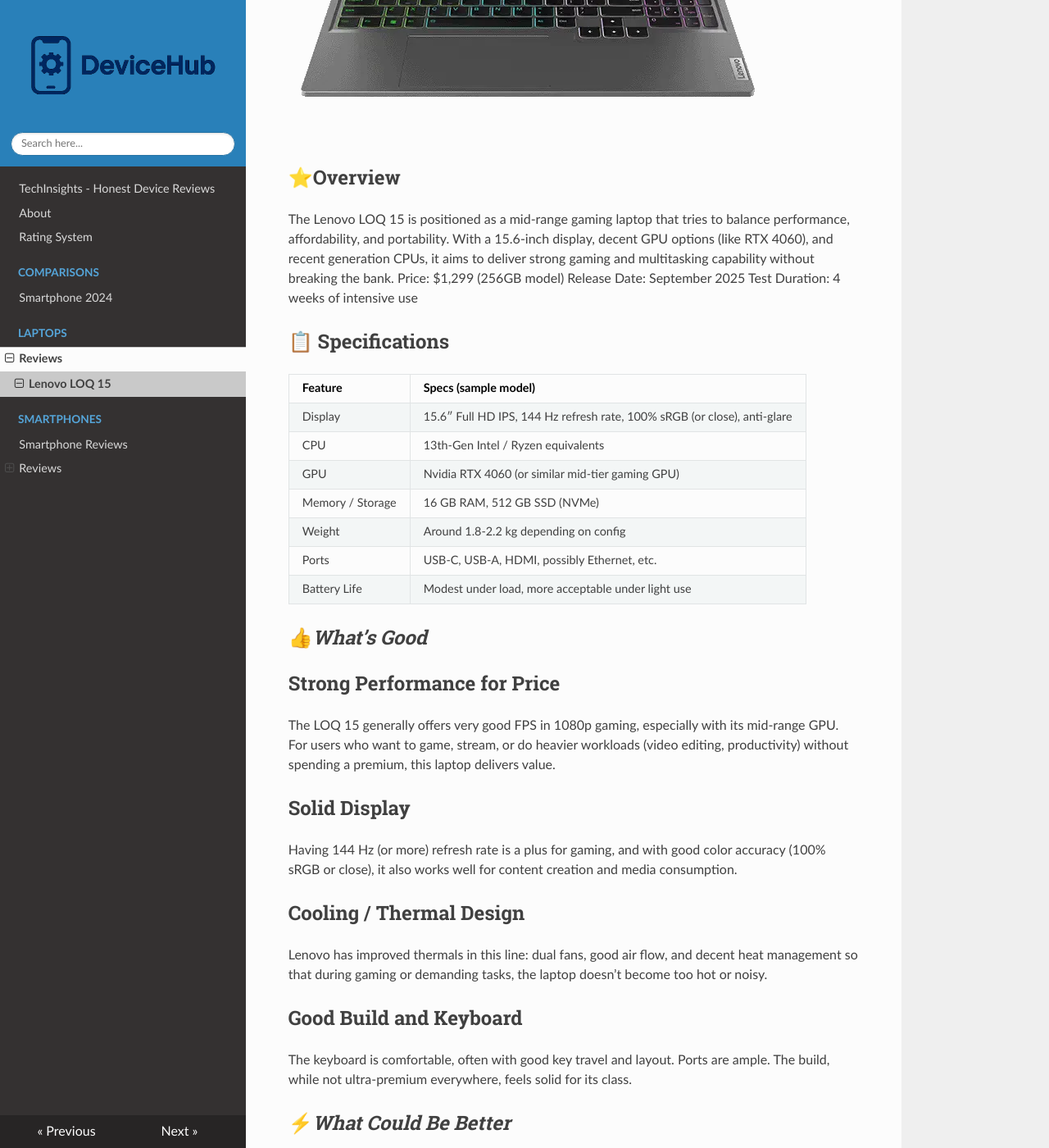
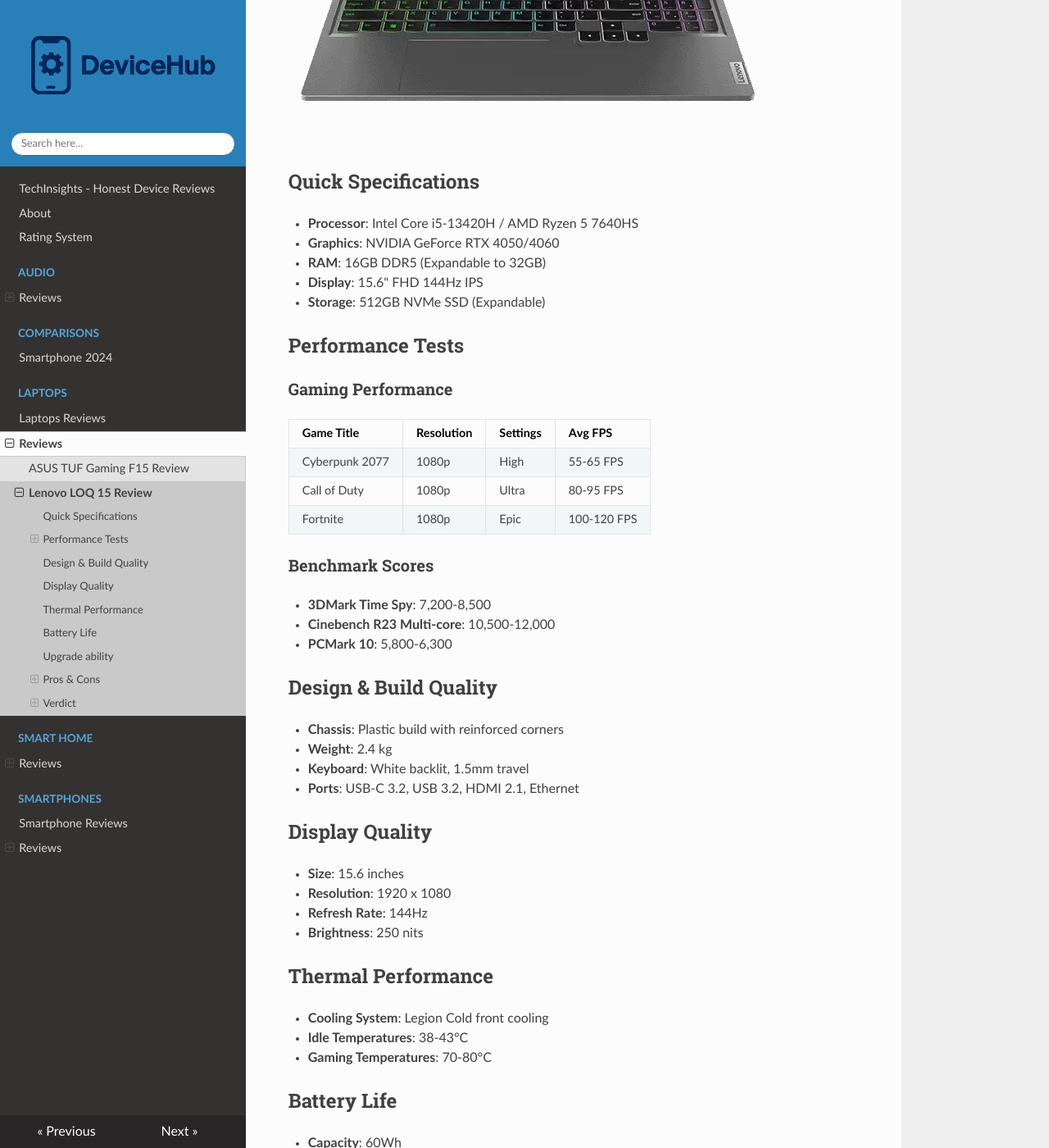
Before and after one commit to AlexRos177/mkdocs_1, an MkDocs documentation site: the page built from docs/laptops/reviews/Lenovo LOQ 15.md, in a window 1280 px wide and 1400 px high, scrolled down 563 px. Shown: the whole window at 82% size. Built offline with MkDocs 1.6.1, drawn with Linux system fonts in a browser that asks for light colours; nearby versions of some CDN libraries; some of the changed text lies outside the part shown.

Commit message:
Add new changes

```diff
--- /dev/null
+++ b/docs/audio/reviews/audio.md
@@ -0,0 +1,5 @@
+# Audio Equipment Reviews
+
+*Audio reviews coming soon!*
+
+[← Back to Home](../../index.md)
--- /dev/null
+++ b/docs/laptops/index.md
@@ -0,0 +1,33 @@
+# Laptops Reviews
+
+Cutting-edge new technology tested and reviewed. I evaluate everything from flagship powerhouses to budget gems.
+
+## 📱 Currently Testing
+
+- [ASUS TUF Gaming F15](asus-tuf-gaming-f15 .md)
+- [Lenovo LOQ 15](lenovo-loq-15 .md)
+
+## Top Picks
+*Coming soon*
+
+## Latest Reviews
+
+### [ASUS TUF Gaming F15](asus-tuf-gaming-f15 .md)
+**Rating: 8.5/10** - Excellent gaming performance with durable build quality
+
+### [Lenovo LOQ 15](lenovo-loq-15 .md)
+**Rating: 8.0/10** - Great value for budget-conscious gamers
+
+- **Lenovo LOQ 15** - Week 2 of testing
+- **ASUS TUF Gaming F15** - Week 1 of testing
+- **Acer Nitro 5** - Review coming next week
+
+## 🏆 Top Picks
+| Model                   | CPU / GPU                   | Display          | Weight | Battery | Starting Price | Summary                                                         |
+| ----------------------- | --------------------------- | ---------------- | ------ | ------- | -------------- | --------------------------------------------------------------- |
+| **Lenovo LOQ 15**       | Intel i7-13620H / RTX 4060  | 15.6″ FHD 144 Hz | 2.4 kg | ~6 hrs  | 💲1,099        | Great all-rounder; excellent cooling and value, slightly bulky. |
+| **ASUS TUF Gaming F15** | Intel i7-13700H / RTX 4060  | 15.6″ FHD 144 Hz | 2.2 kg | ~7 hrs  | 💲1,149        | Durable design, better battery, but louder fans.                |
+| **Acer Nitro 5**        | Intel i7-13650HX / RTX 4060 | 15.6″ FHD 165 Hz | 2.5 kg | ~6 hrs  | 💲1,099        | Strong gaming punch, heavier chassis, plastic feel.             |
+
+
+[View all laptops reviews →](../laptops)
--- a/docs/laptops/reviews/Lenovo LOQ 15.md
+++ b/docs/laptops/reviews/Lenovo LOQ 15.md
@@ -1,75 +1,83 @@
-## Lenovo LOQ 15 (15″) – Review
+---
+hide:
+  - toc
+---
+
+# Lenovo LOQ 15 Review
 
 ![Lenovo15](./images/lenovo15.png)
 
-## ⭐Overview
+## Quick Specifications
+- **Processor**: Intel Core i5-13420H / AMD Ryzen 5 7640HS
+- **Graphics**: NVIDIA GeForce RTX 4050/4060
+- **RAM**: 16GB DDR5 (Expandable to 32GB)
+- **Display**: 15.6" FHD 144Hz IPS
+- **Storage**: 512GB NVMe SSD (Expandable)
 
-The Lenovo LOQ 15 is positioned as a mid-range gaming laptop that tries to balance performance,
-affordability, and portability. With a 15.6-inch display, decent GPU options (like RTX 4060),
-and recent generation CPUs, it aims to deliver strong gaming and multitasking capability without breaking the bank.
-Price: $1,299 (256GB model)
-Release Date: September 2025
-Test Duration: 4 weeks of intensive use
+## Performance Tests
 
-## 📋 Specifications
-| Feature          | Specs (sample model)                                                     |
-| ---------------- | ------------------------------------------------------------------------ |
-| Display          | 15.6″ Full HD IPS, 144 Hz refresh rate, 100% sRGB (or close), anti-glare |
-| CPU              | 13th-Gen Intel / Ryzen equivalents                                       |
-| GPU              | Nvidia RTX 4060 (or similar mid-tier gaming GPU)                         |
-| Memory / Storage | 16 GB RAM, 512 GB SSD (NVMe)                                             |
-| Weight           | Around 1.8-2.2 kg depending on config                                    |
-| Ports            | USB-C, USB-A, HDMI, possibly Ethernet, etc.                              |
-| Battery Life     | Modest under load, more acceptable under light use                       |
+### Gaming Performance
+| Game Title | Resolution | Settings | Avg FPS |
+|------------|------------|----------|---------|
+| Cyberpunk 2077 | 1080p | High | 55-65 FPS |
+| Call of Duty | 1080p | Ultra | 80-95 FPS |
+| Fortnite | 1080p | Epic | 100-120 FPS |
 
-##  👍*What’s Good*
+### Benchmark Scores
+- **3DMark Time Spy**: 7,200-8,500
+- **Cinebench R23 Multi-core**: 10,500-12,000
+- **PCMark 10**: 5,800-6,300
 
-## Strong Performance for Price
-The LOQ 15 generally offers very good FPS in 1080p gaming, especially with its mid-range GPU.
-For users who want to game, stream, or do heavier workloads (video editing, productivity) without spending a premium, this laptop delivers value.
+## Design & Build Quality
+- **Chassis**: Plastic build with reinforced corners
+- **Weight**: 2.4 kg
+- **Keyboard**: White backlit, 1.5mm travel
+- **Ports**: USB-C 3.2, USB 3.2, HDMI 2.1, Ethernet
 
-## Solid Display
-Having 144 Hz (or more) refresh rate is a plus for gaming, and with good color accuracy (100% sRGB or close),
-it also works well for content creation and media consumption.
+## Display Quality
+- **Size**: 15.6 inches
+- **Resolution**: 1920 x 1080
+- **Refresh Rate**: 144Hz
+- **Brightness**: 250 nits
 
-## Cooling / Thermal Design
-Lenovo has improved thermals in this line: dual fans, good air flow,
-and decent heat management so that during gaming or demanding tasks, the laptop doesn’t become too hot or noisy.
+## Thermal Performance
+- **Cooling System**: Legion Cold front cooling
+- **Idle Temperatures**: 38-43°C
+- **Gaming Temperatures**: 70-80°C
 
-## Good Build and Keyboard
-The keyboard is comfortable, often with good key travel and layout.
-Ports are ample. The build, while not ultra-premium everywhere, feels solid for its class.
+## Battery Life
+- **Capacity**: 60Wh
+- **Video Playback**: 4-5 hours
+- **Gaming**: 1-1.5 hours
 
-## ⚡*What Could Be Better*
+## Upgrade ability
+- **RAM**: 2x SODIMM slots (DDR5)
+- **Storage**: 2x M.2 NVMe slots
+- **Easy access** bottom panel
 
-## Battery Life Under Stress
-Gaming and heavy workloads drain battery quickly. Don’t expect long hours away from a power outlet if you push the machine hard.
-Light tasks are okay, but for mobility under load it’s weaker.
+## Pros & Cons
 
-## Weight and Bulk
-Even though 15″ is more portable than 17″ models, the LOQ 15 is still heavier and thicker than ultraportables.
-Carrying it around daily will be noticeable.
+### ✅ Pros
+- Excellent value for money
+- Good gaming performance for price
+- Upgrade-friendly design
+- Legion cooling system
 
-## Display Brightness / Glare
-In brighter environments (sunlight, bright rooms), the display may struggle.
-Anti-glare helps, but brightness levels could be better in many configurations.
+### ❌ Cons
+- Average battery life
+- Heavier than some competitors
+- Display could be brighter
 
-## Some Bloatware
-Like many laptops, there can be preinstalled software (including Lenovo’s own tools) that some users may want to uninstall or disable.
+## Verdict
 
-## Who It’s Best For
+**Rating: 8.0/10**
 
-Gamers on a moderate budget who want good frame rates at 1080p and don’t need ultra 4K or extreme specs.
-Content creators who want a decent screen, SSD speeds, and a machine that does double duty (work + play).
-Students or professionals who need a strong performance laptop but can accept tradeoffs in battery life and portability.
+The Lenovo LOQ 15 strikes an excellent balance between performance and affordability.
 
-## 🎯 Verdict
-The Lenovo LOQ 15 is a strong contender in the 15-inch segment.
-It doesn’t excel in every dimension, but it hits the sweet spot of performance, decent build, and price.
-If you prioritize gaming and power over ultralight design and don't mind carrying a bit more, it’s one of the more compelling options in its price range.
+### Best For:
+- Budget to mid-range gamers
+- Students needing gaming capability
+- Users who value upgrade ability
 
-## ⚡ Performance Benchmarks
-
-
-
+---
 [← Back to all laptops reviews]()
--- /dev/null
+++ b/docs/smart-home/reviews/smart-home.md
@@ -0,0 +1,5 @@
+# Smart Home Reviews
+
+*Smart home reviews coming soon!*
+
+[← Back to Home](../../index.md)
--- /dev/null
+++ b/docs/smartphones/reviews/smartphones.md
@@ -0,0 +1,5 @@
+# Smartphones Reviews
+
+*Smartphone reviews coming soon!*
+
+[← Back to Home](../../index.md)
--- a/mkdocs.yml
+++ b/mkdocs.yml
@@ -13,6 +13,19 @@
 
 theme:
   name: material
+  features:
+    - navigation.tabs
+    - navigation.sections
+    - navigation.expand
+    - toc.integrate
+    - navigation.indexes
+
+  markdown_extensions:
+    - toc:
+        permalink: true
+        toc_depth: 1-3
+    - tables
+    - attr_list
   palette:
     - scheme: default
       primary: blue
```
Also changed, not shown: docs/laptops/reviews/ASUS TUF Gaming F15.md (added, +57 -0 lines), docs/laptops/reviews/images/asus15.png (added).
